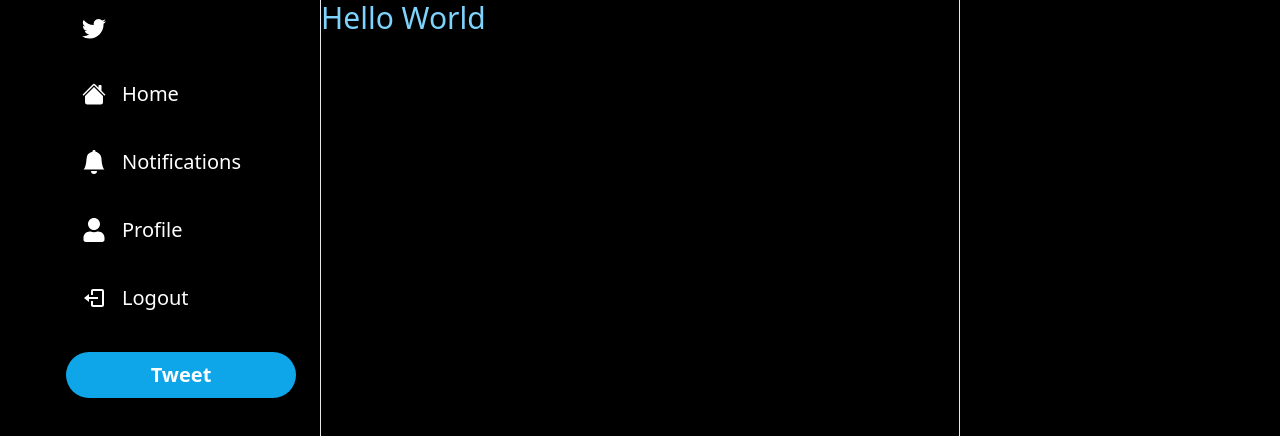
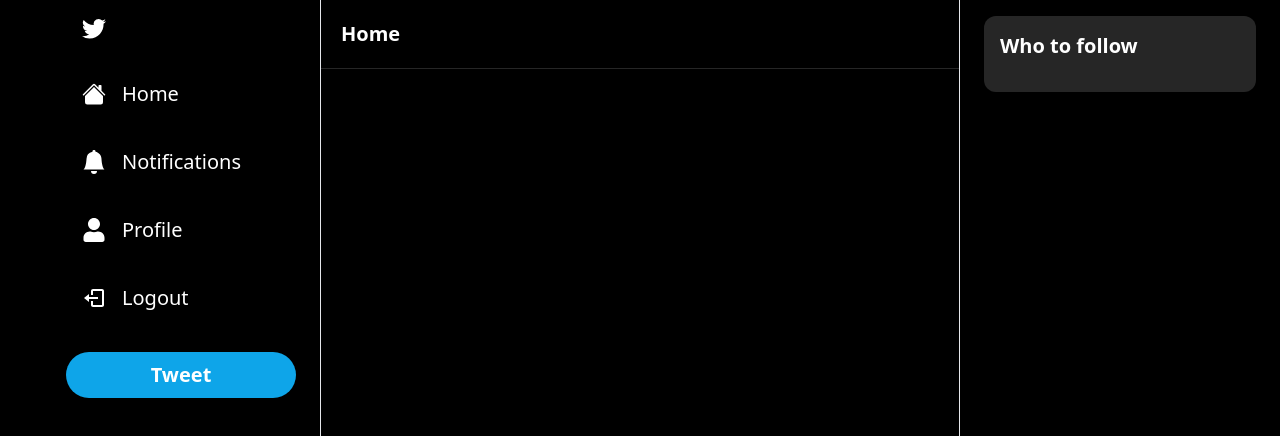
Before and after one commit to gogoyooni/socialmedia_project, a Next.js app: page / in a window 1280 px wide. Shown: the top 436 px of the page. Built offline with nearby package versions, Linux system fonts and the light colour scheme.

Commit message:
added Followbar,Header, conditional Button component

```diff
--- /dev/null
+++ b/components/Button.tsx
@@ -0,0 +1,40 @@
+interface ButtonProps {
+  label: string;
+  secondary?: boolean;
+  fullWidth?: boolean;
+  large?: boolean;
+  onClick: () => void;
+  disabled?: boolean;
+  outline?: boolean;
+}
+
+const Button: React.FC<ButtonProps> = ({
+  label,
+  secondary,
+  fullWidth,
+  large,
+  onClick,
+  disabled,
+  outline,
+}) => {
+  return (
+    <button
+      disabled={disabled}
+      onClick={onClick}
+      className={`disabled:opacity-70 disabled:cursor-not-allowed rounded-full font-semibold hover:opacity-80 transition border-2
+      ${fullWidth ? "w-full" : "w-fit"}
+      ${secondary ? "bg-white" : "bg-sky-500"}
+      ${secondary ? "border-black" : "border-sky-500"}
+      ${large ? "text-xl" : "text-md"}
+      ${large ? "px-5" : "px-4"}
+      ${large ? "py-3" : "py-2"}
+      ${outline ? "bg-transparent" : ""}
+      ${outline ? "border-white" : ""}
+      ${outline ? "text-white" : ""}
+
+      `}
+    ></button>
+  );
+};
+
+export default Button;
--- /dev/null
+++ b/components/Header.tsx
@@ -0,0 +1,34 @@
+import { useRouter } from "next/router";
+import { useCallback } from "react";
+import { BiArrowBack } from "react-icons/bi";
+
+interface HeaderProps {
+  label: string;
+  showBackArrow?: boolean;
+}
+
+const Header: React.FC<HeaderProps> = ({ label, showBackArrow }) => {
+  const router = useRouter();
+
+  const handleBack = useCallback(() => {
+    router.back();
+  }, [router]);
+
+  return (
+    <div className="border-b-[1px] border-neutral-800 p-5">
+      <div className="flex flex-row items-center gap-2">
+        {showBackArrow && (
+          <BiArrowBack
+            onClick={handleBack}
+            color="white"
+            size={20}
+            className="cursor-pointer hover:opacity-70 transition"
+          />
+        )}
+        <h1 className="text-white text-xl font-semibold">{label}</h1>
+      </div>
+    </div>
+  );
+};
+
+export default Header;
--- a/components/Layout.tsx
+++ b/components/Layout.tsx
@@ -1,3 +1,4 @@
+import FollowBar from "./layout/FollowBar";
 import Sidebar from "./layout/Sidebar";
 
 interface LayoutProps {
@@ -13,6 +14,7 @@
           <div className="col-span-3 lg:col-span-2 border-x-[1px] border-neutral-80">
             {children}
           </div>
+          <FollowBar />
         </div>
       </div>
     </div>
--- /dev/null
+++ b/components/Modal.tsx
@@ -0,0 +1,5 @@
+const Modal = () => {
+  return <div></div>;
+};
+
+export default Modal;
--- /dev/null
+++ b/components/layout/FollowBar.tsx
@@ -0,0 +1,12 @@
+const FollowBar = () => {
+  return (
+    <div className="px-6 py-4 hidden lg:block">
+      <div className="bg-neutral-800 rounded-xl p-4">
+        <h2 className="text-white text-xl font-semibold">Who to follow</h2>
+        <div className="flex flex-col gap-6 mt-4 ">{/* Todo User List */}</div>
+      </div>
+    </div>
+  );
+};
+
+export default FollowBar;
--- a/pages/_app.tsx
+++ b/pages/_app.tsx
@@ -1,11 +1,15 @@
 import type { AppProps } from "next/app";
 import "@/styles/globals.css";
 import Layout from "@/components/Layout";
+import Modal from "@/components/Modal";
 
 export default function App({ Component, pageProps }: AppProps) {
   return (
-    <Layout>
-      <Component {...pageProps} />
-    </Layout>
+    <>
+      <Modal />
+      <Layout>
+        <Component {...pageProps} />
+      </Layout>
+    </>
   );
 }
--- a/pages/index.tsx
+++ b/pages/index.tsx
@@ -1,3 +1,9 @@
+import Header from "@/components/Header";
+
 export default function Home() {
-  return <div className="text-3xl text-sky-300">Hello World</div>;
+  return (
+    <>
+      <Header label="Home" />
+    </>
+  );
 }
```
